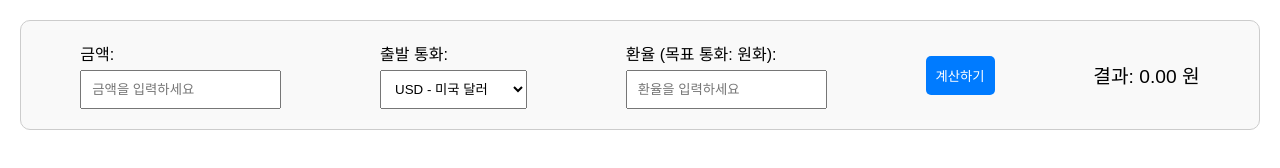
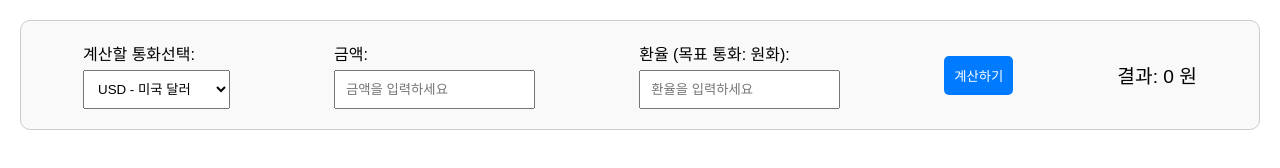
Before and after one commit to born520/calculater, a plain HTML site: page index.html in a window 1280 px wide. Both pictures are taken after a click on the button "계산하기". Drawn offline with Linux system fonts and the light colour scheme.

Commit message:
Update index.html

```diff
--- a/index.html
+++ b/index.html
@@ -49,16 +49,16 @@
 <body>
     <div class="container">
         <div class="form-group">
-            <label for="amount">금액:</label>
-            <input type="number" id="amount" placeholder="금액을 입력하세요">
-        </div>
-        <div class="form-group">
-            <label for="from-currency">출발 통화:</label>
+            <label for="from-currency">계산할 통화선택:</label>
             <select id="from-currency">
                 <option value="USD">USD - 미국 달러</option>
                 <option value="JPY">JPY - 일본 엔</option>
                 <option value="PHP">PHP - 필리핀 페소</option>
             </select>
+        </div>
+        <div class="form-group">
+            <label for="amount">금액:</label>
+            <input type="number" id="amount" placeholder="금액을 입력하세요">
         </div>
         <div class="form-group">
             <label for="exchange-rate">환율 (목표 통화: 원화):</label>
@@ -74,7 +74,7 @@
             const fromCurrency = document.getElementById('from-currency').value;
             const exchangeRate = document.getElementById('exchange-rate').value;
             const result = amount * exchangeRate;
-            document.getElementById('result').innerText = `결과: ${result.toFixed(2)} 원`;
+            document.getElementById('result').innerText = `결과: ${result.toLocaleString()} 원`;
         }
     </script>
 </body>
```
